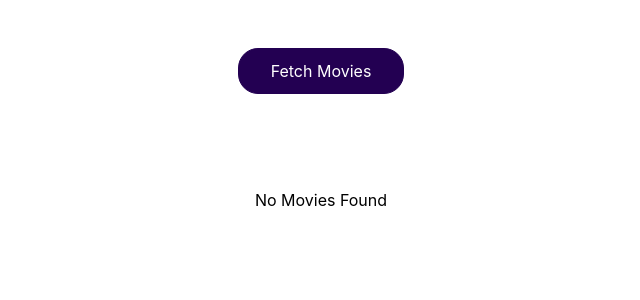
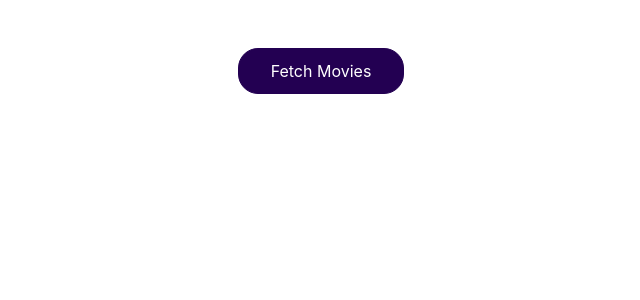
Before and after one commit to SuprajaSana/ecommerce2, a React (Create React App) app: page / in a window 1280 px wide. Shown: the top 300 px of the page, without its empty margins (319-959 px from the left). Built offline with nearby package versions, Linux system fonts and the light colour scheme.

Commit message:
first commit

```diff
--- a/src/App.js
+++ b/src/App.js
@@ -7,11 +7,8 @@ import './App.css';
 function App() {
 
   const [movies,setMovies]=useState([])
-  const [pageLoading,setPageLoading]=useState(false)
 
   async function fetchDataHandler(){
-
-    setPageLoading(true)
 
     const response=await fetch('https://swapi.dev/api/films/')
      const data =await response.json()
@@ -25,7 +22,6 @@ function App() {
          }
       })
       setMovies(transformedData);
-      setPageLoading(false)
     }
 
   return (
@@ -34,9 +30,7 @@ function App() {
         <button onClick={fetchDataHandler}>Fetch Movies</button>
       </section>
       <section>
-        {!pageLoading && movies.length >0 && <MoviesList movies={movies}/>}
-        {!pageLoading && movies.length ===0 && <p>No Movies Found</p>}
-        {pageLoading && <p>Loading...</p>}
+        <MoviesList movies={movies}/>
       </section>
     </React.Fragment>
   );
```
